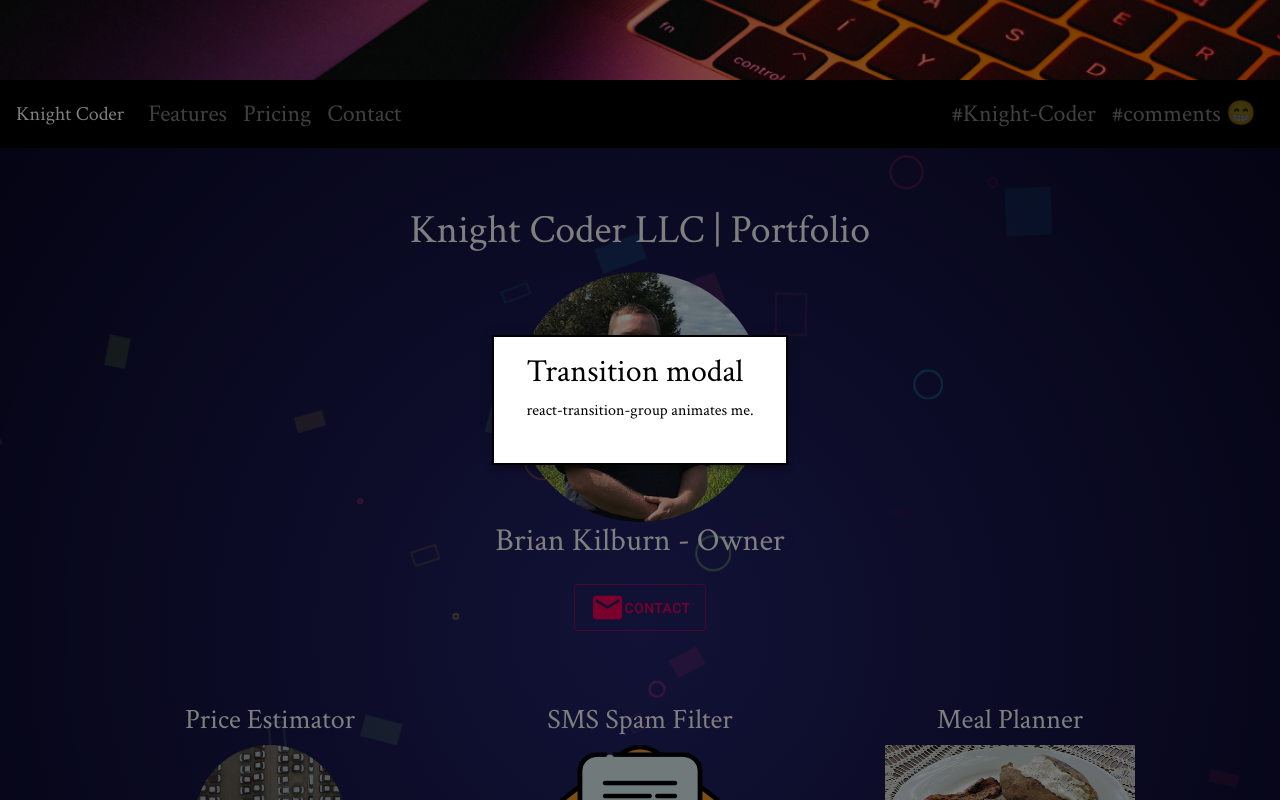
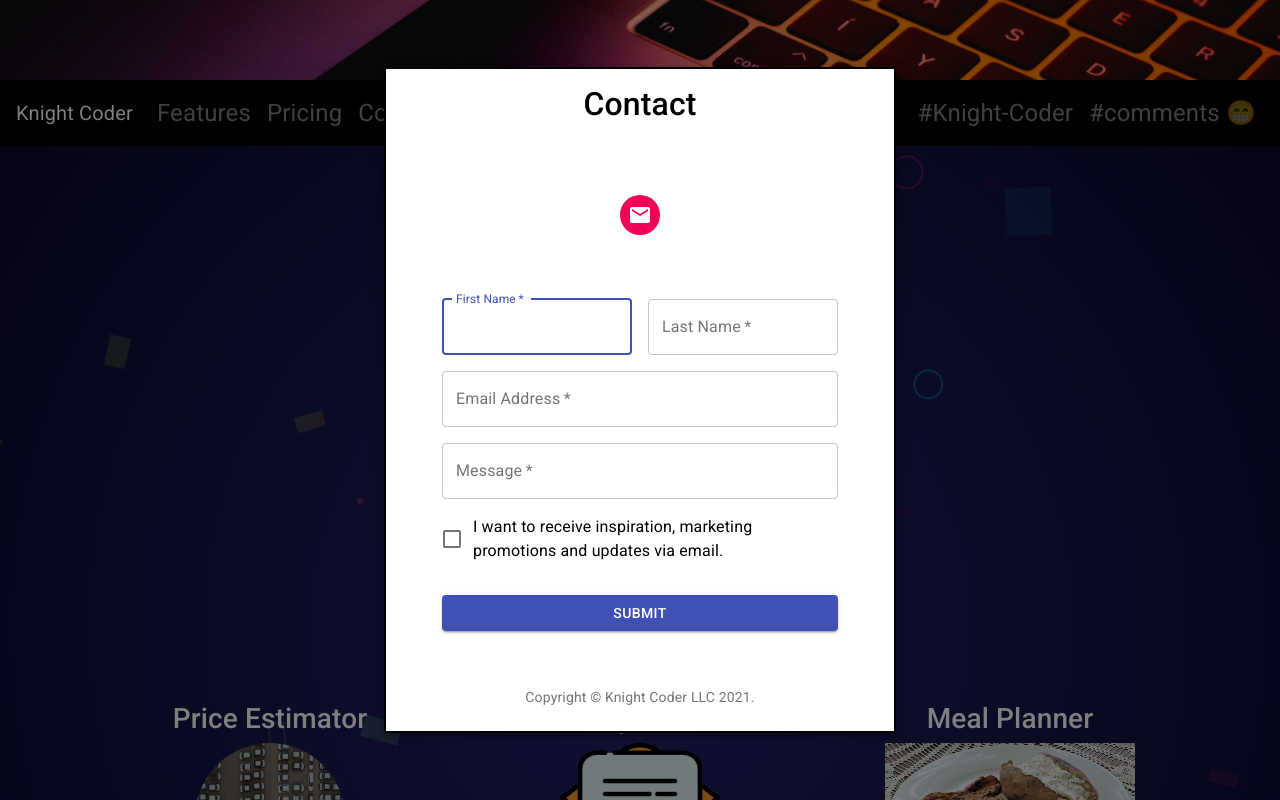
Before and after one commit to knight-coder-llc/knight-coder, a React app in the folder widgets/portfolio/: page / in a window 1280 px wide. Both pictures are taken after a click on the button "CONTACT". Shown: the top 800 px of the page. Built offline with nearby package versions, Linux system fonts and the light colour scheme.

Commit message:
finished contact form initial

```diff
--- a/widgets/portfolio/src/components/Contact/index.tsx
+++ b/widgets/portfolio/src/components/Contact/index.tsx
@@ -7,7 +7,7 @@
 import Modal from '@material-ui/core/Modal';
 import Backdrop from '@material-ui/core/Backdrop';
 import Fade from '@material-ui/core/Fade';
-
+import { ContactForm } from '../ContactForm';
 
 export const Contact = (props: ContactProps) =>  {
 
@@ -55,8 +55,9 @@
             >
                 <Fade in={open}>
                     <div className={classes.paper}>
-                        <h2 id="transition-modal-title">Transition modal</h2>
-                        <p id="transition-modal-description">react-transition-group animates me.</p>
+                        <h2 id="transition-modal-title" style={{textAlign: 'center'}}>Contact</h2>
+                        {/* <p id="transition-modal-description">react-transition-group animates me.</p> */}
+                        <ContactForm />
                     </div>
                 </Fade>
             </Modal>
--- a/widgets/portfolio/src/components/ContactForm/index.tsx
+++ b/widgets/portfolio/src/components/ContactForm/index.tsx
@@ -1,6 +1,142 @@
-import React from 'react';
+import * as React from 'react';
 import {ContactFormProps} from './interface';
+import Avatar from '@material-ui/core/Avatar';
+import Button from '@material-ui/core/Button';
+import CssBaseline from '@material-ui/core/CssBaseline';
+import TextField from '@material-ui/core/TextField';
+import FormControlLabel from '@material-ui/core/FormControlLabel';
+import Checkbox from '@material-ui/core/Checkbox';
+import Link from '@material-ui/core/Link';
+import Grid from '@material-ui/core/Grid';
+import Box from '@material-ui/core/Box';
+import LockOutlinedIcon from '@material-ui/icons/LockOutlined';
+import EmailIcon from '@material-ui/icons/Email';
+import Typography from '@material-ui/core/Typography';
+import { makeStyles } from '@material-ui/core/styles';
+import Container from '@material-ui/core/Container';
+import TextareaAutosize from '@material-ui/core/TextareaAutosize';
 
+function Copyright() {
+    return (
+      <Typography variant="body2" color="textSecondary" align="center">
+        {'Copyright © '}
+        <Link color="inherit" href="https://material-ui.com/">
+          Knight Coder LLC
+        </Link>{' '}
+        {new Date().getFullYear()}
+        {'.'}
+      </Typography>
+    );
+  }
+
+const useStyles = makeStyles((theme) => ({
+    paper: {
+      marginTop: theme.spacing(8),
+      display: 'flex',
+      flexDirection: 'column',
+      alignItems: 'center',
+    },
+    avatar: {
+      margin: theme.spacing(1),
+      backgroundColor: theme.palette.secondary.main,
+    },
+    form: {
+      width: '100%', // Fix IE 11 issue.
+      marginTop: theme.spacing(3),
+    },
+    submit: {
+      margin: theme.spacing(3, 0, 2),
+    },
+}));
 export const ContactForm = (props: ContactFormProps) => {
-    return <form></form>
+    const classes = useStyles();
+
+  return (
+    <Container component="main" maxWidth="xs">
+      <CssBaseline />
+      <div className={classes.paper}>
+        <Avatar className={classes.avatar}>
+          <EmailIcon />
+        </Avatar>
+        <Typography component="h1" variant="h5">
+          Sign up
+        </Typography>
+        <form className={classes.form} noValidate>
+          <Grid container spacing={2}>
+            <Grid item xs={12} sm={6}>
+              <TextField
+                autoComplete="fname"
+                name="firstName"
+                variant="outlined"
+                required
+                fullWidth
+                id="firstName"
+                label="First Name"
+                autoFocus
+              />
+            </Grid>
+            <Grid item xs={12} sm={6}>
+              <TextField
+                variant="outlined"
+                required
+                fullWidth
+                id="lastName"
+                label="Last Name"
+                name="lastName"
+                autoComplete="lname"
+              />
+            </Grid>
+            <Grid item xs={12}>
+              <TextField
+                variant="outlined"
+                required
+                fullWidth
+                id="email"
+                label="Email Address"
+                name="email"
+                autoComplete="email"
+              />
+            </Grid>
+            <Grid item xs={12}>
+              <TextField
+                variant="outlined"
+                required
+                fullWidth
+                name="message"
+                label="Message"
+                type="textarea"
+                id="message"
+                multiline={true}
+              />
+            </Grid>
+            <Grid item xs={12}>
+              <FormControlLabel
+                control={<Checkbox value="allowExtraEmails" color="primary" />}
+                label="I want to receive inspiration, marketing promotions and updates via email."
+              />
+            </Grid>
+          </Grid>
+          <Button
+            type="submit"
+            fullWidth
+            variant="contained"
+            color="primary"
+            className={classes.submit}
+          >
+            Submit
+          </Button>
+          {/* <Grid container justify="flex-end">
+            <Grid item>
+              <Link href="#" variant="body2">
+                Chatbot
+              </Link>
+            </Grid>
+          </Grid> */}
+        </form>
+      </div>
+      <Box mt={5}>
+        <Copyright />
+      </Box>
+    </Container>
+  );
 }
```
Also changed, not shown: 1 other file (tests, documents, lock files or other folders).
